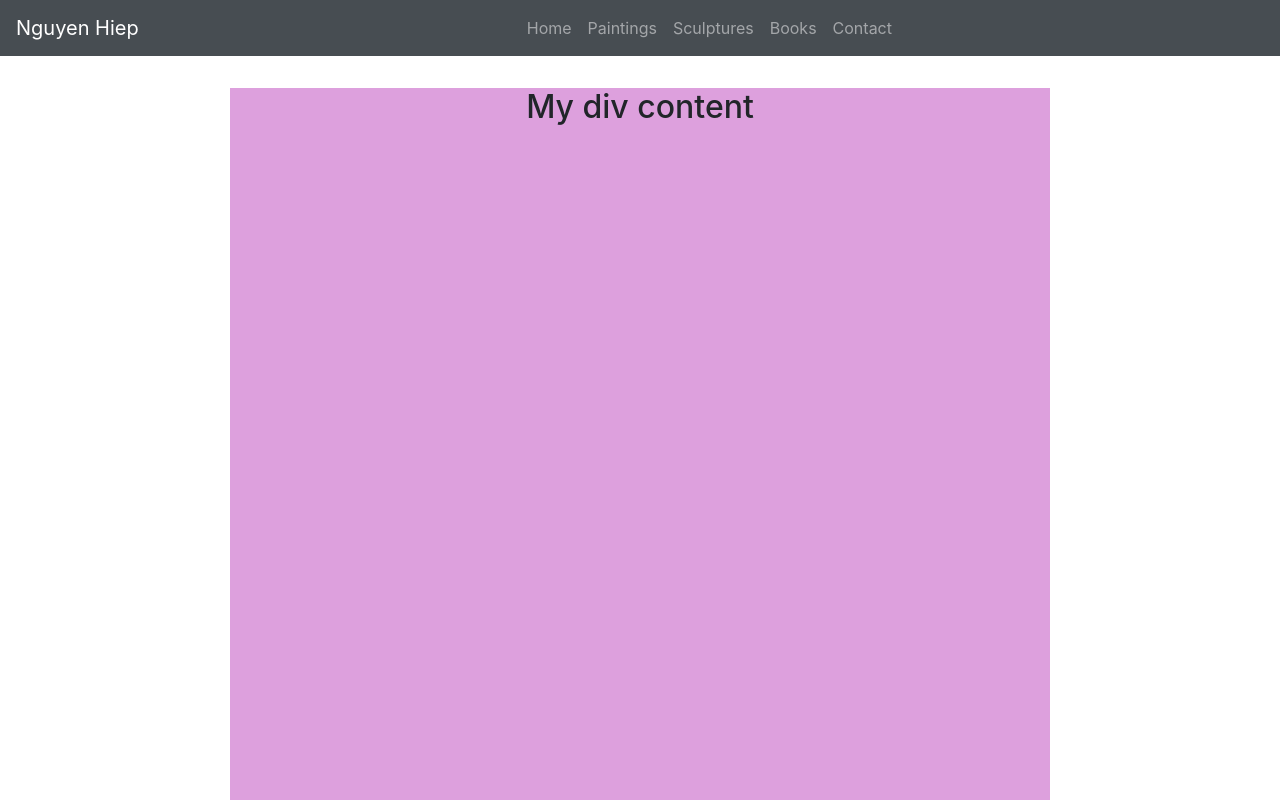
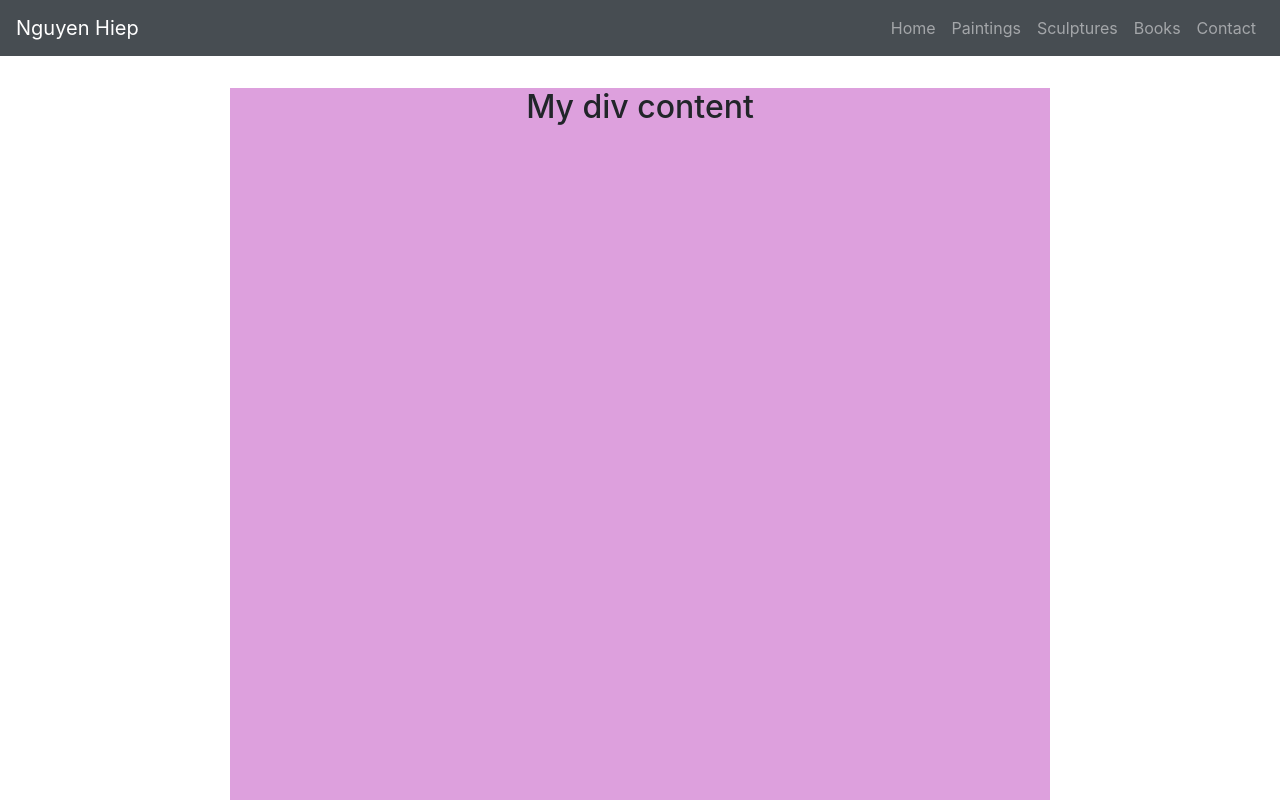
Before and after one commit to cer-nagas/cer-nagas.github.io, a React (Create React App) app: page / in a window 1280 px wide. Shown: the top 800 px of the page. Built offline with nearby package versions, Linux system fonts and the light colour scheme.

Commit message:
aligned buttons in nav bar to the right

```diff
--- a/src/styles/navbar.scss
+++ b/src/styles/navbar.scss
@@ -2,5 +2,6 @@
     opacity: 0.9;
 }
 .navbar-nav {
-    width: 100%
+    // width: 100%
+    margin: 0 0 0 auto;
 }
```
